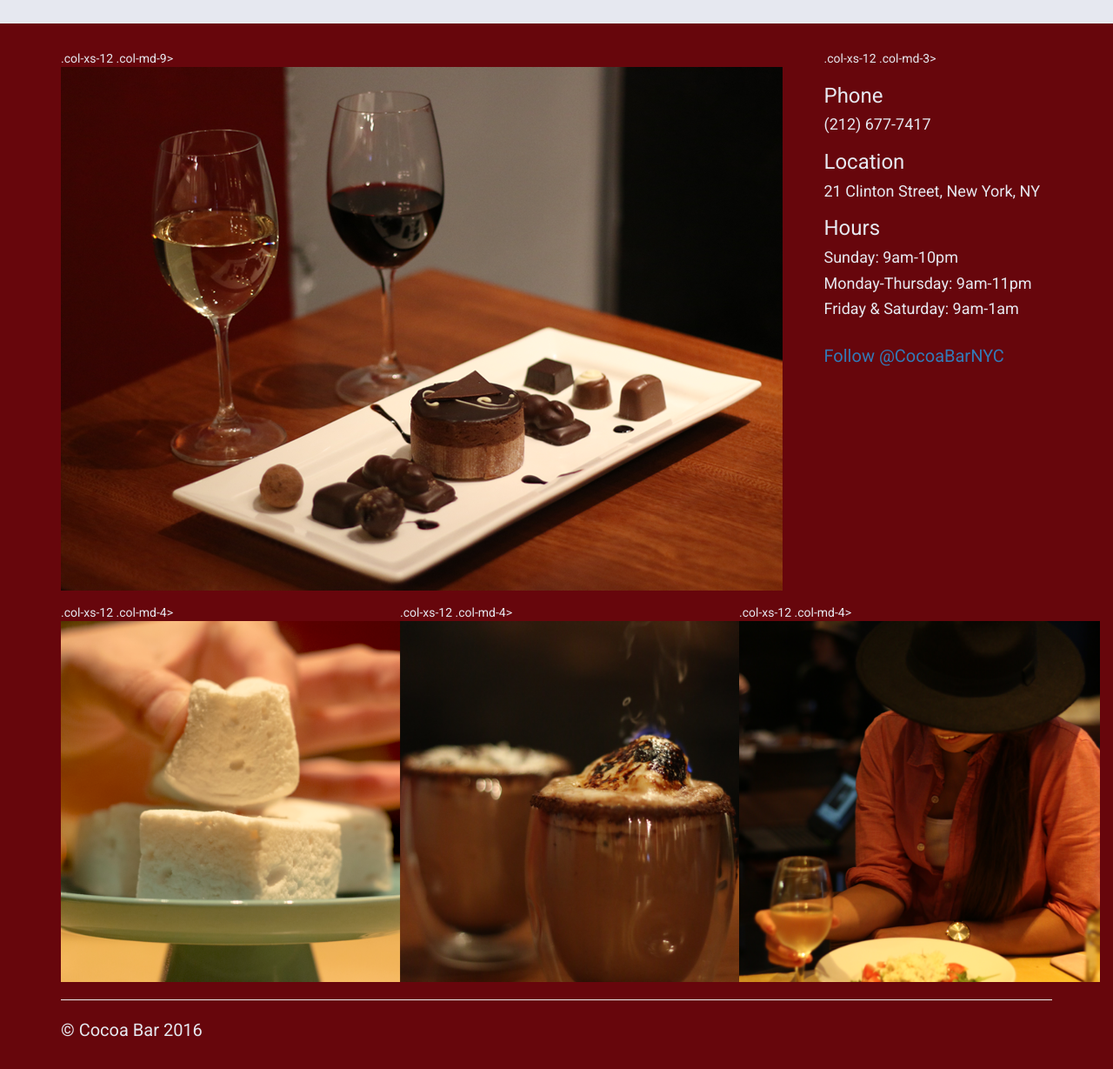
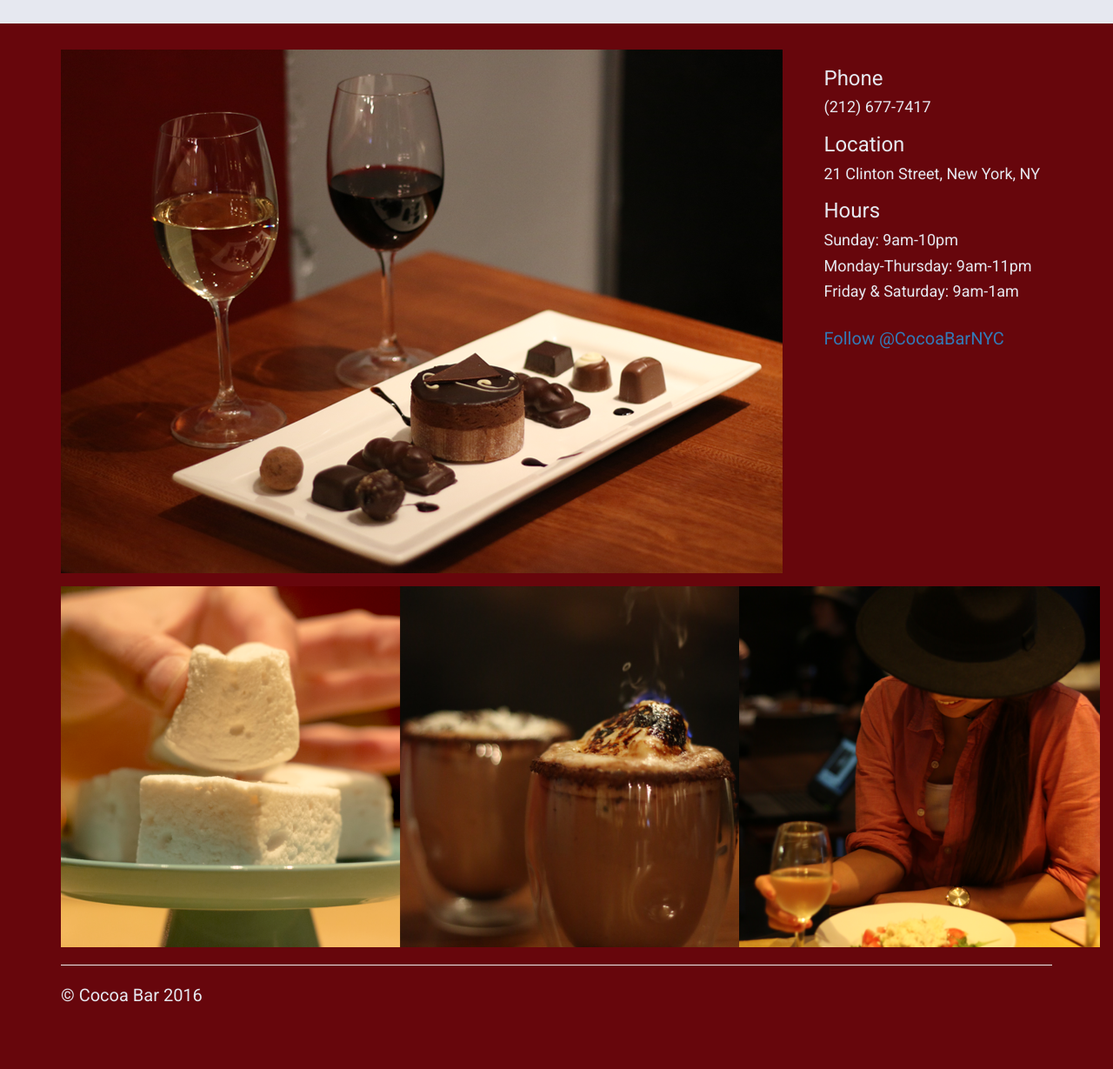
Before and after one commit to jfunky/ccweb, a plain HTML site: page index.html in a window 1280 px wide. Shown: the part 249-1478 px from the top of the page at 87% size. After the commit the page ends 1438 px from the top, so only its background shows below. Drawn offline with nearby package versions, Linux system fonts and the light colour scheme.

Commit message:
corrections

```diff
--- a/index.html
+++ b/index.html
@@ -55,10 +55,10 @@
     <div class="container">
       <!-- Example row of columns -->
       <div class="row">
-        <div class="col-xs-12 col-md-9">.col-xs-12 .col-md-9>
+        <div class="col-xs-12 col-md-9" .col-xs-12 .col-md-9>
           <img class="img-fluid" src="img/wine_chocolate_pairing3.png" alt="Cocoa Bar" height="602" width="830">
         </div>
-        <div class="col-xs-12 col-md-3">.col-xs-12 .col-md-3>
+        <div class="col-xs-12 col-md-3" .col-xs-12 .col-md-3>
           <h3>Phone</h3>
           <h4>(212) 677-7417</h4>
           <h3>Location</h3>
@@ -72,13 +72,13 @@
         </div>
       </div>
       <div class="row">
-        <div class="col-xs-12 col-md-4">.col-xs-12 .col-md-4>
+        <div class="col-xs-12 col-md-4" .col-xs-12 .col-md-4>
           <img class="img-fluid" src="img/marshmallow1.png" alt="Masrhmallow" height="415" width="415">
         </div>
-        <div class="col-xs-12 col-md-4">.col-xs-12 .col-md-4>
+        <div class="col-xs-12 col-md-4" .col-xs-12 .col-md-4>
           <img class="img-fluid" src="img/hot_chocolate2.png" alt="Hot Chocolate" height="415" width="415">
        </div>
-        <div class="col-xs-12 col-md-4">.col-xs-12 .col-md-4>
+        <div class="col-xs-12 col-md-4" .col-xs-12 .col-md-4>
           <img class="img-fluid" src="img/wine_salad1.png" alt="Customer enjoying wine and salad" height="415" width="415">
         </div>
       </div>
```
Also changed, not shown: menu.html (+21 -21 lines).
